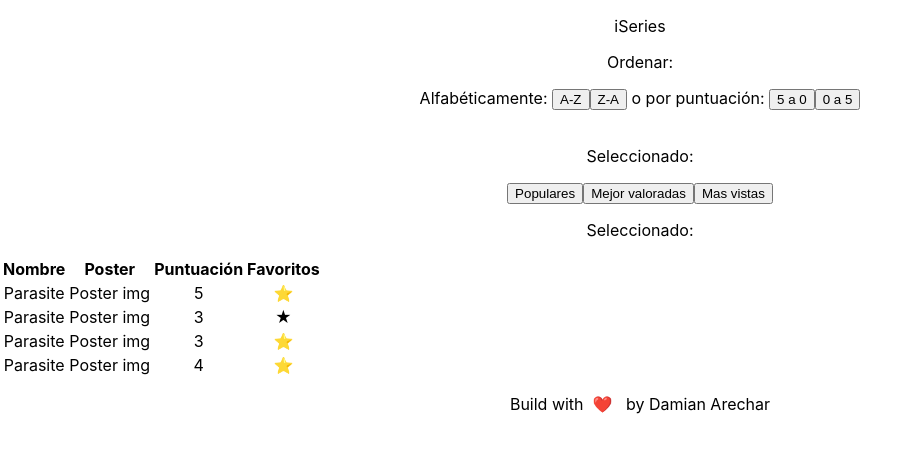
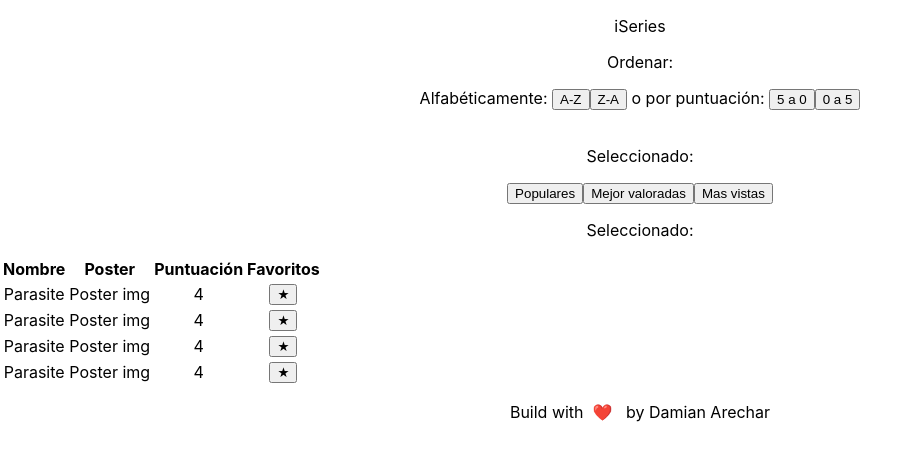
Before and after one commit to damianlonare/iseries-web-app, a React (Create React App) app: page / in a window 1280 px wide. Shown: the top 460 px of the page, without its empty margins (0-919 px from the left). Built offline with nearby package versions, Linux system fonts and the light colour scheme; the HTML template or start-up script is replaced by a standard one.

Commit message:
Update Table.js
Implemented some state

```diff
--- a/src/components/Table.js
+++ b/src/components/Table.js
@@ -1,7 +1,80 @@
-import React from "react";
-import "./Table.css";
+import React, { useState } from 'react'
+import './Table.css'
 
 function Table() {
+  const [series, setSeries] = useState([
+    {
+      id: 1,
+      name: 'Parasite',
+      posterImg: 'Poster img',
+      rating: 4,
+      isFavorited: false,
+    },
+    {
+      id: 2,
+      name: 'Parasite',
+      posterImg: 'Poster img',
+      rating: 4,
+      isFavorited: false,
+    },
+    {
+      id: 3,
+      name: 'Parasite',
+      posterImg: 'Poster img',
+      rating: 4,
+      isFavorited: false,
+    },
+    {
+      id: 4,
+      name: 'Parasite',
+      posterImg: 'Poster img',
+      rating: 4,
+      isFavorited: false,
+    },
+  ])
+
+  const tableItems = series.map((s) => (
+    <tr role="row" key={s.id}>
+      <td role="cell">{s.name}</td>
+      <td role="cell">{s.posterImg}</td>
+      <td role="cell">{s.rating}</td>
+      <td role="cell">
+        <button
+          data-testid={s.id}
+          onClick={() => handleOnClickIsFavorited(s.id)}
+        >
+          {s.isFavorited ? (
+            <span role="img" aria-label="favorite-icon">
+              ⭐️
+            </span>
+          ) : (
+            <span role="img" aria-label="favorite-icon">
+              ★
+            </span>
+          )}
+        </button>
+      </td>
+    </tr>
+  ))
+
+  function handleOnClickIsFavorited(id) {
+    console.log('handleOnClick')
+    const newSeries = series.map((serie) => {
+      if (serie.id === id) {
+        const updatedSerie = {
+          ...serie,
+          isFavorited: !serie.isFavorited,
+        }
+
+        return updatedSerie
+      }
+
+      return serie
+    })
+
+    setSeries(newSeries)
+  }
+
   return (
     <table role="table">
       <thead>
@@ -12,50 +85,9 @@ function Table() {
           <th>Favoritos</th>
         </tr>
       </thead>
-      <tbody>
-        <tr role="row">
-          <td role="cell">Parasite</td>
-          <td role="cell">Poster img</td>
-          <td role="cell">5</td>
-          <td role="cell">
-            <span role="img" aria-label="favorite-icon">
-              ⭐️
-            </span>
-          </td>
-        </tr>
-        <tr role="row">
-          <td role="cell">Parasite</td>
-          <td role="cell">Poster img</td>
-          <td role="cell">3</td>
-          <td role="cell">
-            <span role="img" aria-label="favorite-icon">
-              ★
-            </span>
-          </td>
-        </tr>
-        <tr role="row">
-          <td role="cell">Parasite</td>
-          <td role="cell">Poster img</td>
-          <td role="cell">3</td>
-          <td role="cell">
-            <span role="img" aria-label="favorite-icon">
-              ⭐️
-            </span>
-          </td>
-        </tr>
-        <tr role="row">
-          <td role="cell">Parasite</td>
-          <td role="cell">Poster img</td>
-          <td role="cell">4</td>
-          <td role="cell">
-            <span role="img" aria-label="favorite-icon">
-              ⭐️
-            </span>
-          </td>
-        </tr>
-      </tbody>
+      <tbody>{tableItems}</tbody>
     </table>
-  );
+  )
 }
 
-export default Table;
+export default Table
```
